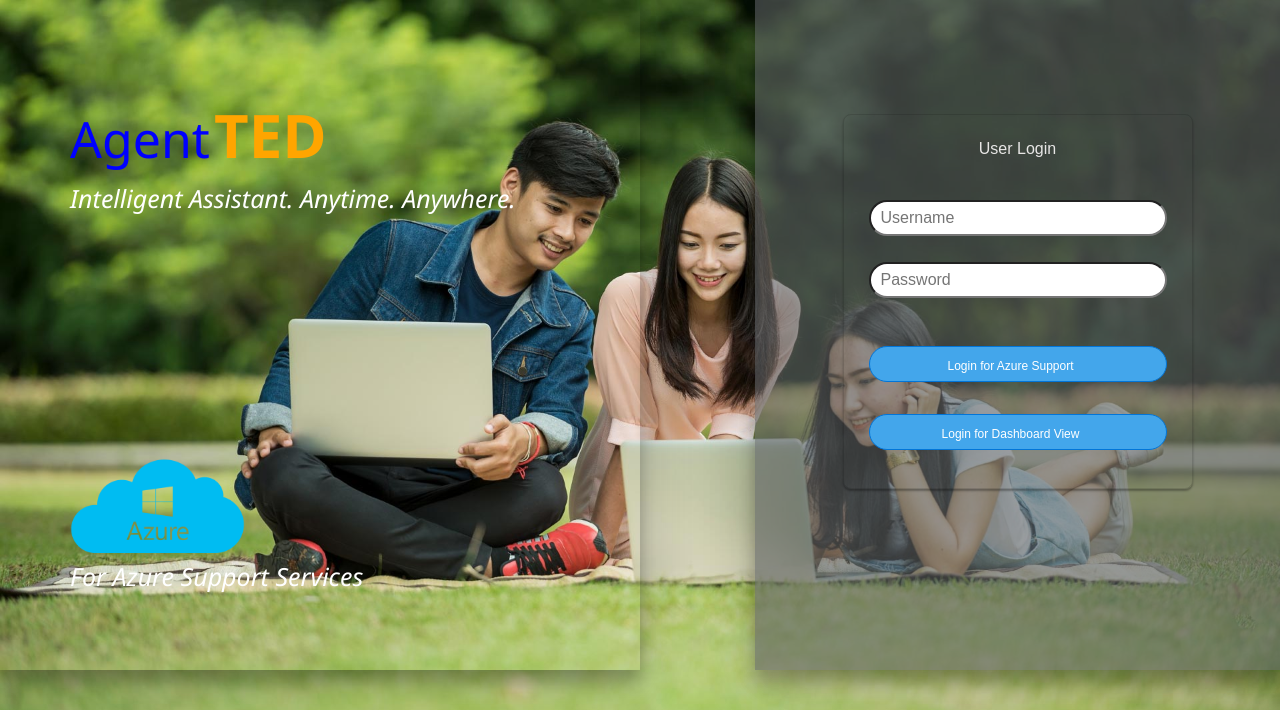
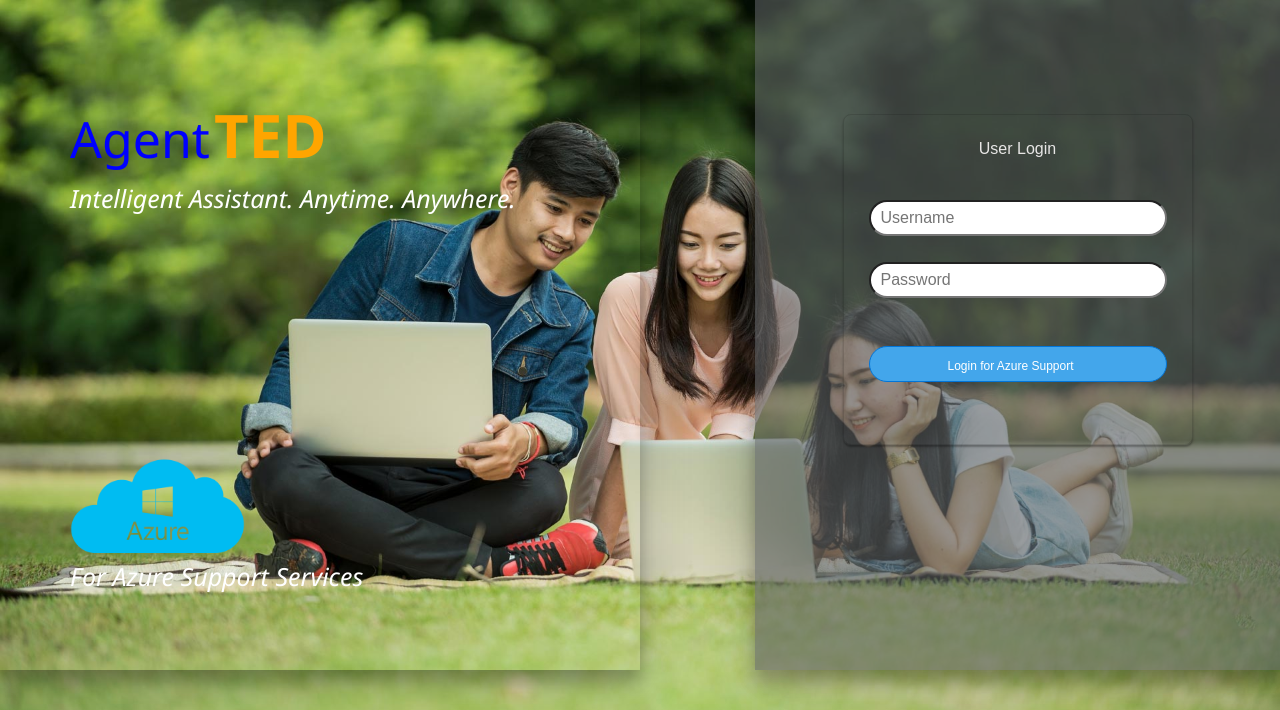
Before and after one commit to emailtovinod/testfarm, a Flask app: page / in a window 1280 px wide. Shown: the top 710 px of the page. Run offline with Flask 2, Linux system fonts and the light colour scheme; some libraries are stand-ins or nearby versions.

Commit message:
Update login.html

```diff
--- a/templates/login.html
+++ b/templates/login.html
@@ -72,9 +72,6 @@
                             <button class="btn btn-lg btn-primary" type="submit" style="font-size:12px">Login for Azure Support</button>
                             <br>
                         </form><!-- /form -->
-                        <form action="/dashboard" method="post" class="form-signin">
-                    <button class="btn btn-lg btn-primary" type="submit"  style="font-size:12px">Login for Dashboard View</button>
-                    </form>
                 {% if error %}
                     <p class="error"><strong>Error:</strong> {{ error }}
                 {% endif %}
```
